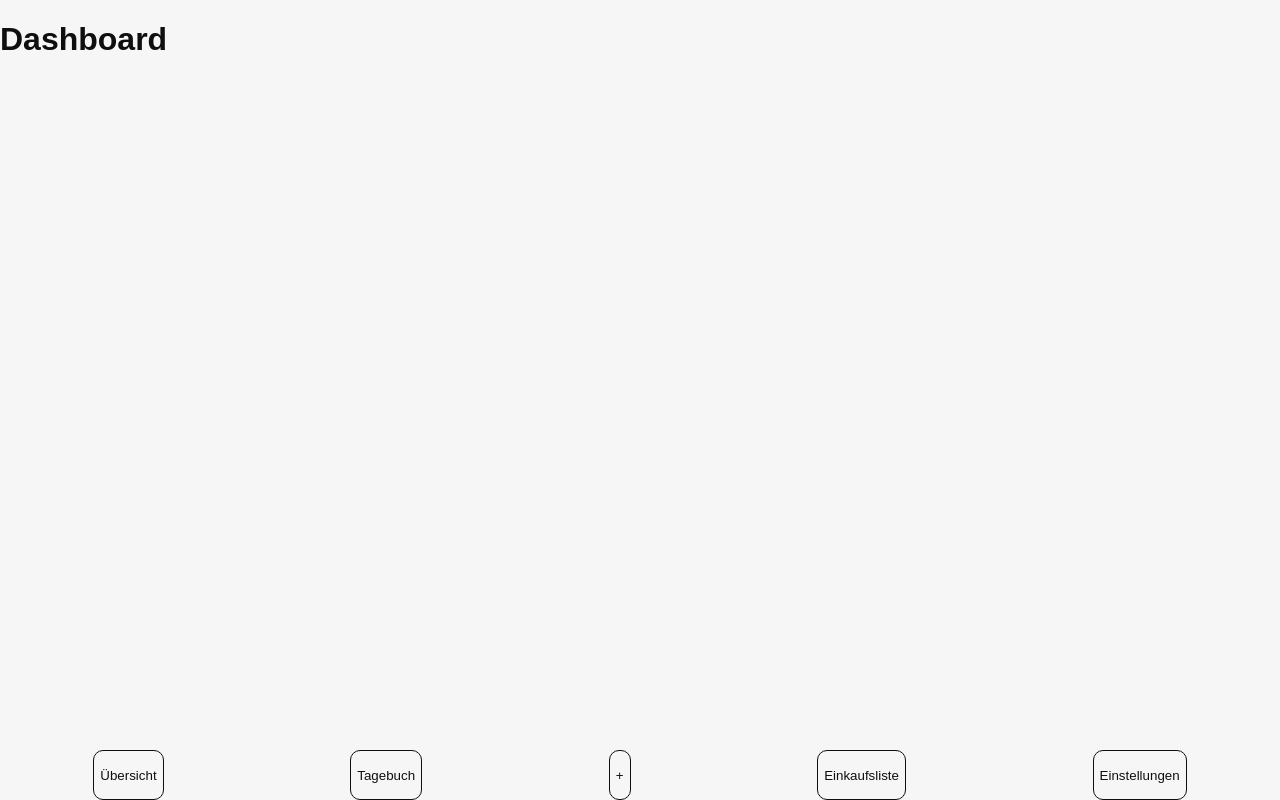
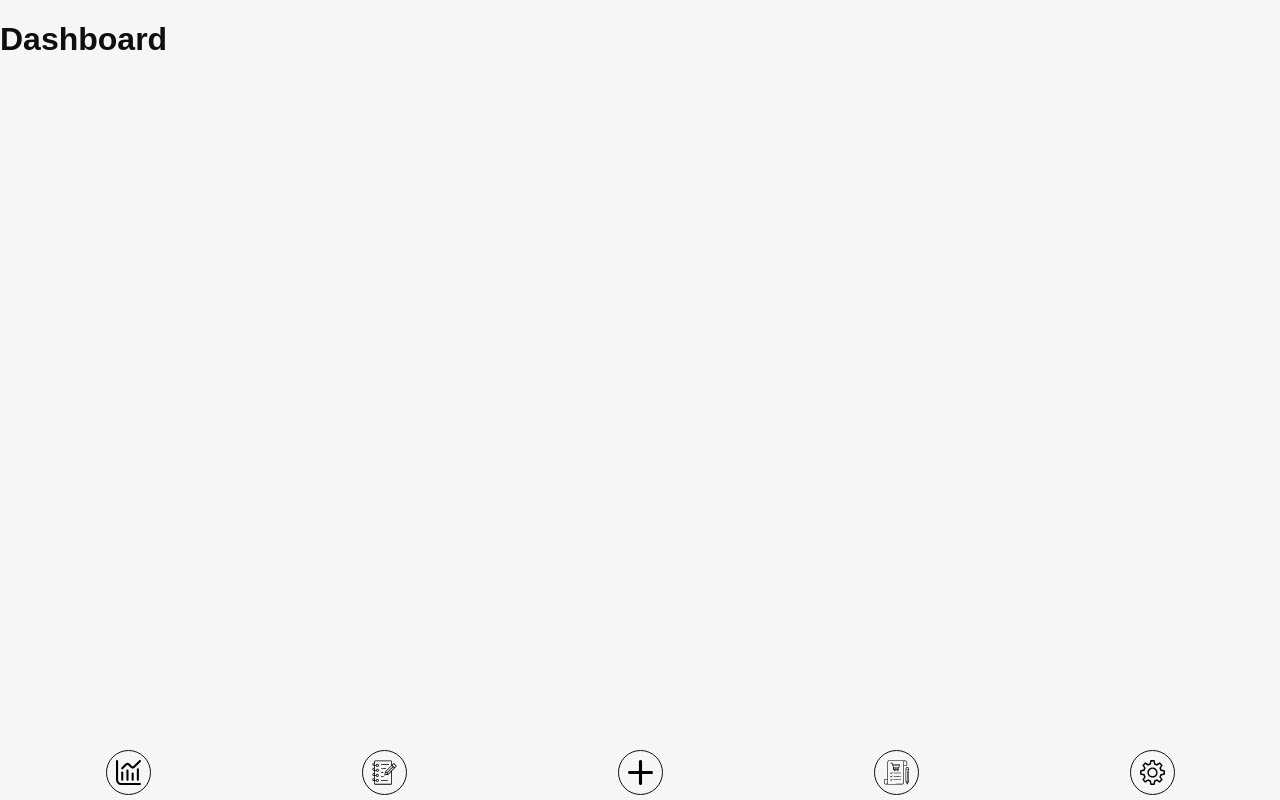
Before and after one commit to Evolinox/WebServices, a Vue app in the folder frontend/: page / in a window 1280 px wide. Built offline with nearby package versions, Linux system fonts and the light colour scheme.

Commit message:
implementing nav-bar icons

```diff
--- a/frontend/src/App.vue
+++ b/frontend/src/App.vue
@@ -19,7 +19,7 @@ onMounted(() => {
 
 <template>
   <RouterView class="view"/>
-  <NavBar class="navBar"/>
+  <NavBar class="nav-bar"/>
 </template>
 
 <style>
@@ -44,7 +44,7 @@ body {
   height: calc(100vh - var(--navBar__height));
   overflow-y: auto;
 }
-.navBar {
+.nav-bar {
   height: var(--navBar__height);
 }
 .view > div, .view, .navBar {
--- a/frontend/src/components/NavBar.vue
+++ b/frontend/src/components/NavBar.vue
@@ -14,20 +14,31 @@ watch(
 </script>
 
 <template>
-  <div class="navBar">
-    <button @click="router.push({ name: 'dashboard' })">Übersicht</button>
-    <button @click="router.push({ name: 'diary' })">Tagebuch</button>
-    <button>+</button>
-    <button @click="router.push({ name: 'shoppingList' })">Einkaufsliste</button>
-    <button @click="router.push({ name: 'settings' })">Einstellungen</button>
+  <div class="nav-bar">
+    <button class="nav-bar__item" @click="router.push({ name: 'dashboard' })"><img src="../assets/dashboard.svg" alt=""></button>
+    <button class="nav-bar__item" @click="router.push({ name: 'diary' })"><img src="../assets/diary.svg" alt=""></button>
+    <button class="nav-bar__item"><img src="../assets/plus.svg" alt=""></button>
+    <button class="nav-bar__item" @click="router.push({ name: 'shoppingList' })"><img src="../assets/shoppingList.svg" alt=""></button>
+    <button class="nav-bar__item" @click="router.push({ name: 'settings' })"><img src="../assets/settings.svg" alt=""></button>
   </div>
 </template>
 
 <style>
-.navBar {
+.nav-bar {
   display: flex;
   flex-direction: row;
   justify-content: space-around;
-  height: 30px;
+}
+.nav-bar__item {
+  height: 45px;
+  width: 45px;
+  border-radius: 90px;
+  display: flex;
+  justify-content: center;
+  align-items: center;
+}
+img {
+  height: 25px;
+  width: auto;
 }
 </style>
```
Also changed, not shown: 1 other file (tests, documents, lock files or other folders).
